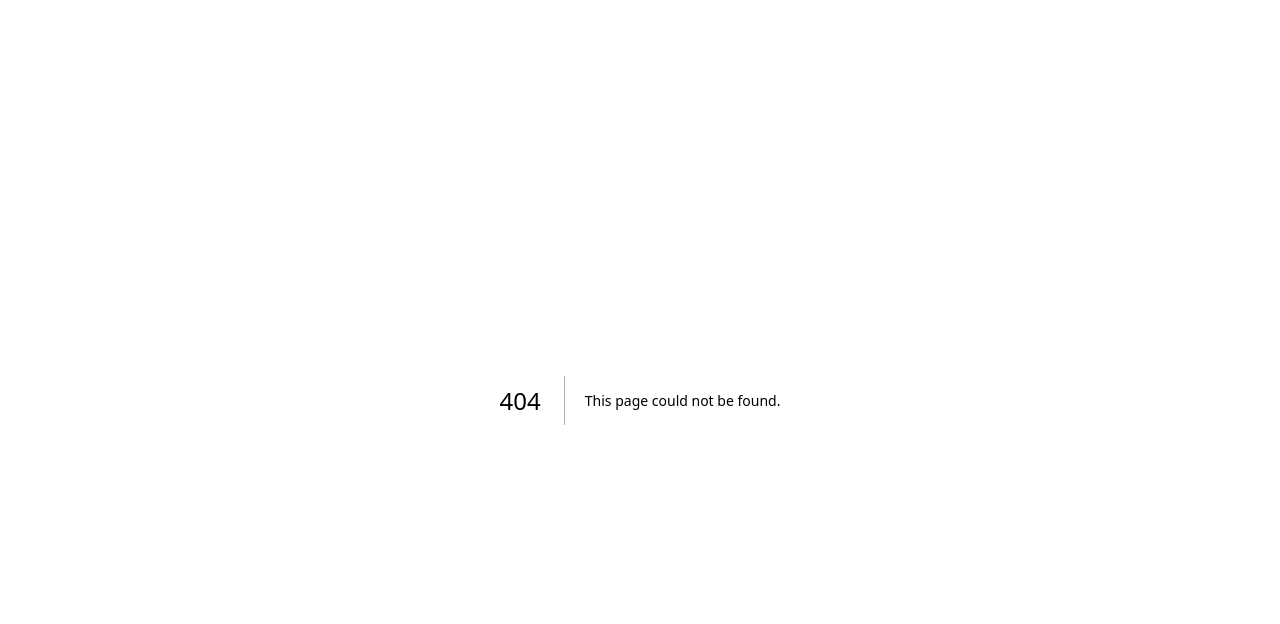
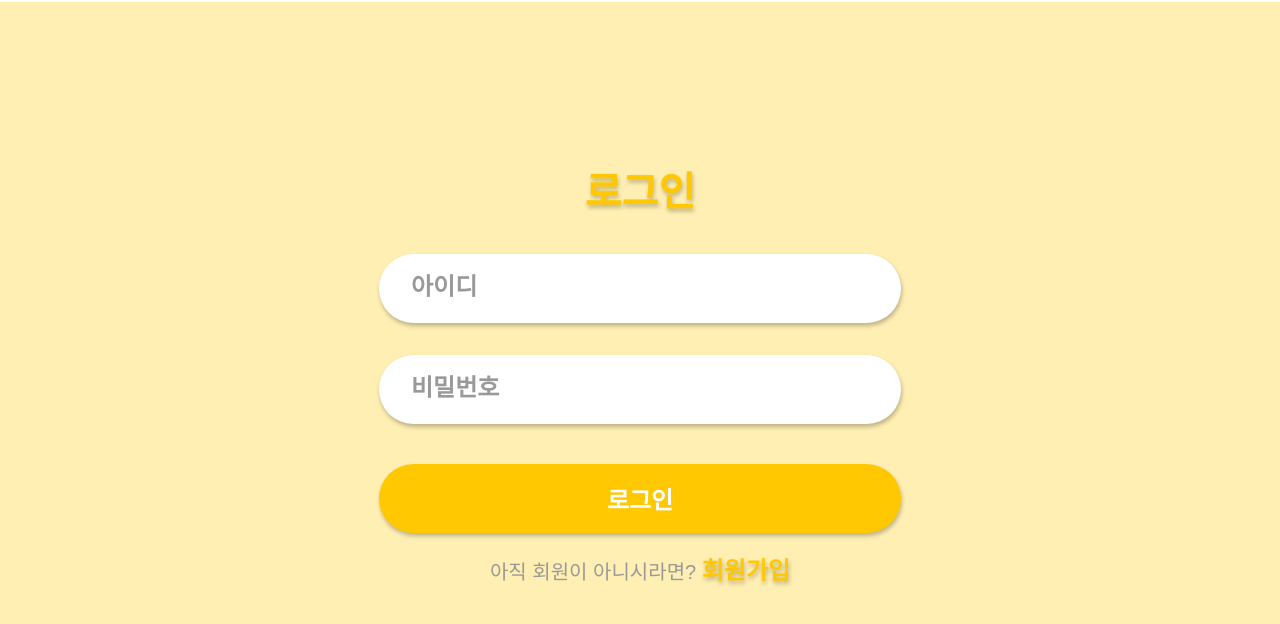
Before and after one commit to himsumzzin/my-buddy-hero, a Next.js app: page /login in a window 1280 px wide. Before the commit this address had no page. Shown: the top 624 px of the page. Built offline with nearby package versions, Linux system fonts and the light colour scheme.

Commit message:
feat: Create Login page
로그인 페이지 구현(미완)

```diff
--- /dev/null
+++ b/src/pages/login/index.tsx
@@ -0,0 +1,39 @@
+import { Input, Button } from '@/components/common';
+import styles from './login.module.css';
+import Link from 'next/link';
+
+export default function login() {
+  return (
+    <>
+      <div className={styles.container}>
+        <h1 className={styles.title}>로그인</h1>
+        <form action="" className={styles.form}>
+          <Input
+            name="id"
+            size="lg"
+            labelText="아이디"
+            validText="올바른 아이디를 입력해주세요"
+            className={styles.input}
+          ></Input>
+          <Input
+            name="password"
+            size="lg"
+            labelText="비밀번호"
+            validText="올바른 비밀번호를 입력해주세요"
+            className={styles.input}
+          ></Input>
+          <Button size="lg" className={styles.button}>
+            로그인
+          </Button>
+        </form>
+        <p className={styles.signupGuide}>
+          아직 회원이 아니시라면?{' '}
+          <Link href={'../signup'} className={styles.signupLink}>
+            {' '}
+            회원가입
+          </Link>
+        </p>
+      </div>
+    </>
+  );
+}
--- /dev/null
+++ b/src/pages/login/login.module.css
@@ -0,0 +1,35 @@
+.container {
+  width: 100vh;
+  height: 100vh;
+  margin: 0 auto;
+  text-align: center;
+}
+
+.title {
+  font-size: var(--text-size-title);
+  text-align: center;
+  color: var(--color-main-orange-700);
+  text-shadow: var(--shadow-default);
+  padding-top: 160px;
+  margin-bottom: 32px;
+}
+
+.input {
+  margin-bottom: 32px;
+}
+
+.button {
+  margin-top: 8px;
+}
+
+.signupGuide {
+  font-size: 20px;
+  color: var(--grayscale-gray);
+}
+
+.signupLink {
+  font-size: var(--text-size-lg);
+  font-weight: var(--text-weight-bold);
+  color: var(--color-main-orange-700);
+  text-shadow: var(--shadow-default);
+}
--- a/src/styles/custom-base.css
+++ b/src/styles/custom-base.css
@@ -11,7 +11,14 @@ button {
 }
 
 body {
+  width: 100vw;
+  height: 100vh;
   font-family: 'Noto Sans KR', sans-serif;
+}
+
+#__next {
+  background-color: var(--color-main-orange-400);
+  margin-top: -25px;
 }
 
 .srOnly {
```
